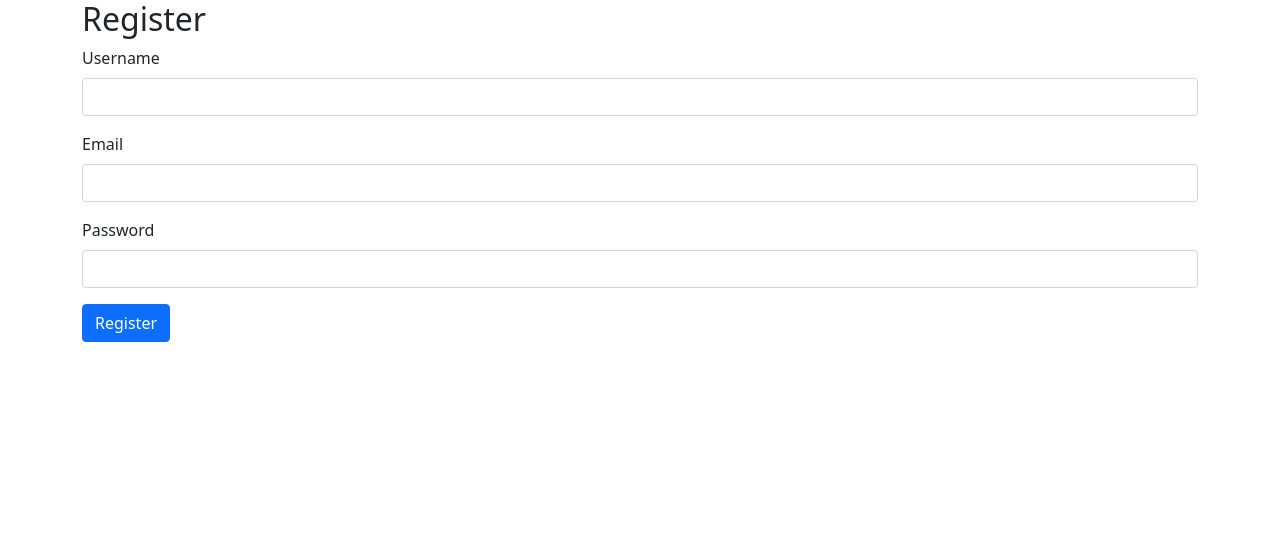
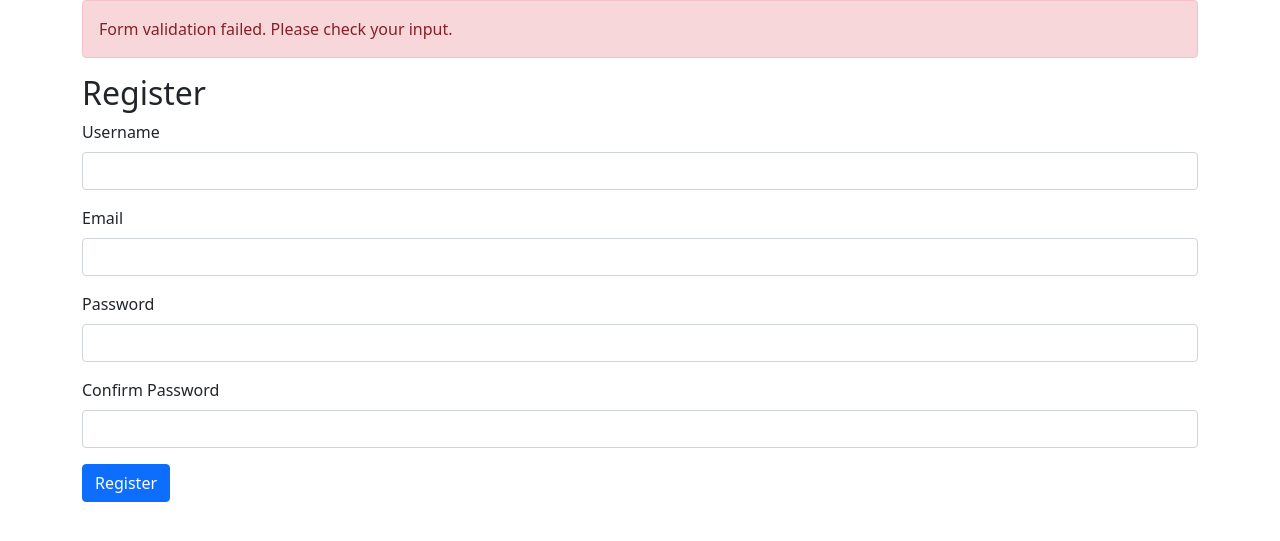
Before and after one commit to FirasKahlaoui/university-codes-and-tps, a Flask app: page /register in a window 1280 px wide. Shown: the top 541 px of the page. Run offline with Flask 3, Linux system fonts and the light colour scheme; some libraries are stand-ins or nearby versions.

Commit message:
Register Done

```diff
--- a/Security/secure_cipher/app.py
+++ b/Security/secure_cipher/app.py
@@ -6,6 +6,7 @@ from email_service import send_verification_email
 from two_factor import generate_verification_code
 from forms import RegistrationForm, LoginForm
 from extensions import db, mail
+from flask_wtf import CSRFProtect
 
 # Load environment variables from .env file
 load_dotenv()  # Load the environment variables from the .env file
@@ -21,6 +22,7 @@ app.config['MAIL_PASSWORD'] = os.getenv('MAIL_PASSWORD')  # Fetch password from
 
 db.init_app(app)
 mail.init_app(app)
+csrf = CSRFProtect(app)  # Initialize CSRF protection
 
 # Create your database model here (User model)
 from database import create_db, User
@@ -33,7 +35,7 @@ def register():
     form = RegistrationForm()
     if form.validate_on_submit():
         try:
-            hashed_password = generate_password_hash(form.password.data, method='sha256')
+            hashed_password = generate_password_hash(form.password.data, method='pbkdf2:sha256')
             new_user = User(username=form.username.data, email=form.email.data, password=hashed_password)
             db.session.add(new_user)
             db.session.commit()
@@ -43,6 +45,13 @@ def register():
             db.session.rollback()  # Rollback the session in case of error
             flash(f'An error occurred: {e}', 'danger')
             print(f'Error: {e}')  # Print the error to the terminal for debugging
+    else:
+        # Print form errors to the terminal for debugging
+        print("Form validation failed. Errors:")
+        for field, errors in form.errors.items():
+            for error in errors:
+                print(f"Error in {field}: {error}")
+        flash('Form validation failed. Please check your input.', 'danger')
     return render_template('register.html', form=form)
 
 @app.route('/login', methods=['GET', 'POST'])
--- a/Security/secure_cipher/templates/register.html
+++ b/Security/secure_cipher/templates/register.html
@@ -1,7 +1,5 @@
 {% extends 'layout.html' %}
-
 {% block title %}Register{% endblock %}
-
 {% block content %}
 <h2>Register</h2>
 <form method="POST">
@@ -18,6 +16,10 @@
         {{ form.password.label(class="form-label") }}
         {{ form.password(class="form-control") }}
     </div>
+    <div class="mb-3">
+        {{ form.confirm_password.label(class="form-label") }}
+        {{ form.confirm_password(class="form-control") }}
+    </div>
     <button type="submit" class="btn btn-primary">Register</button>
 </form>
 {% endblock %}
```
Also changed, not shown: Security/secure_cipher/forms.py (line endings or trailing spaces), Security/secure_cipher/instance/users.db.
